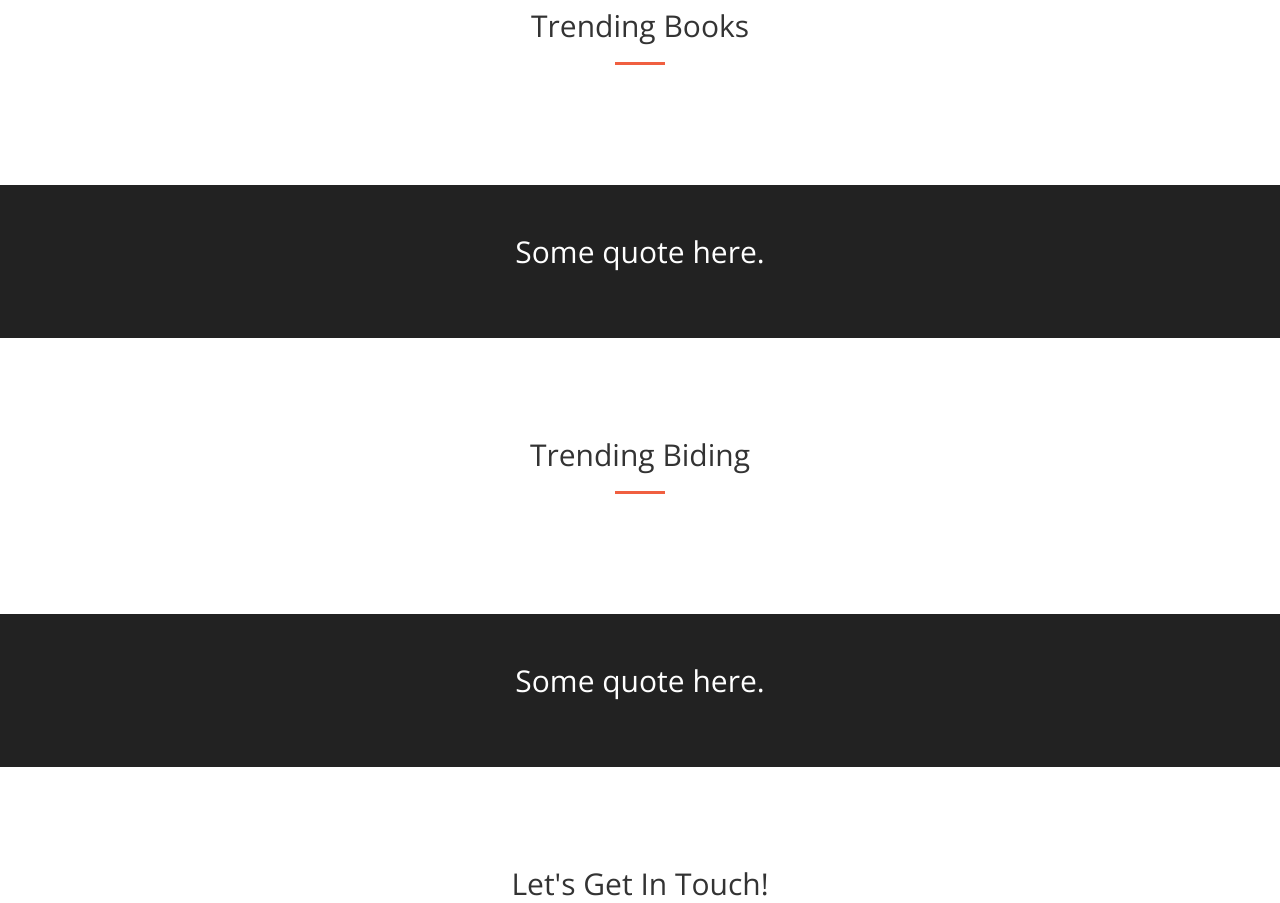
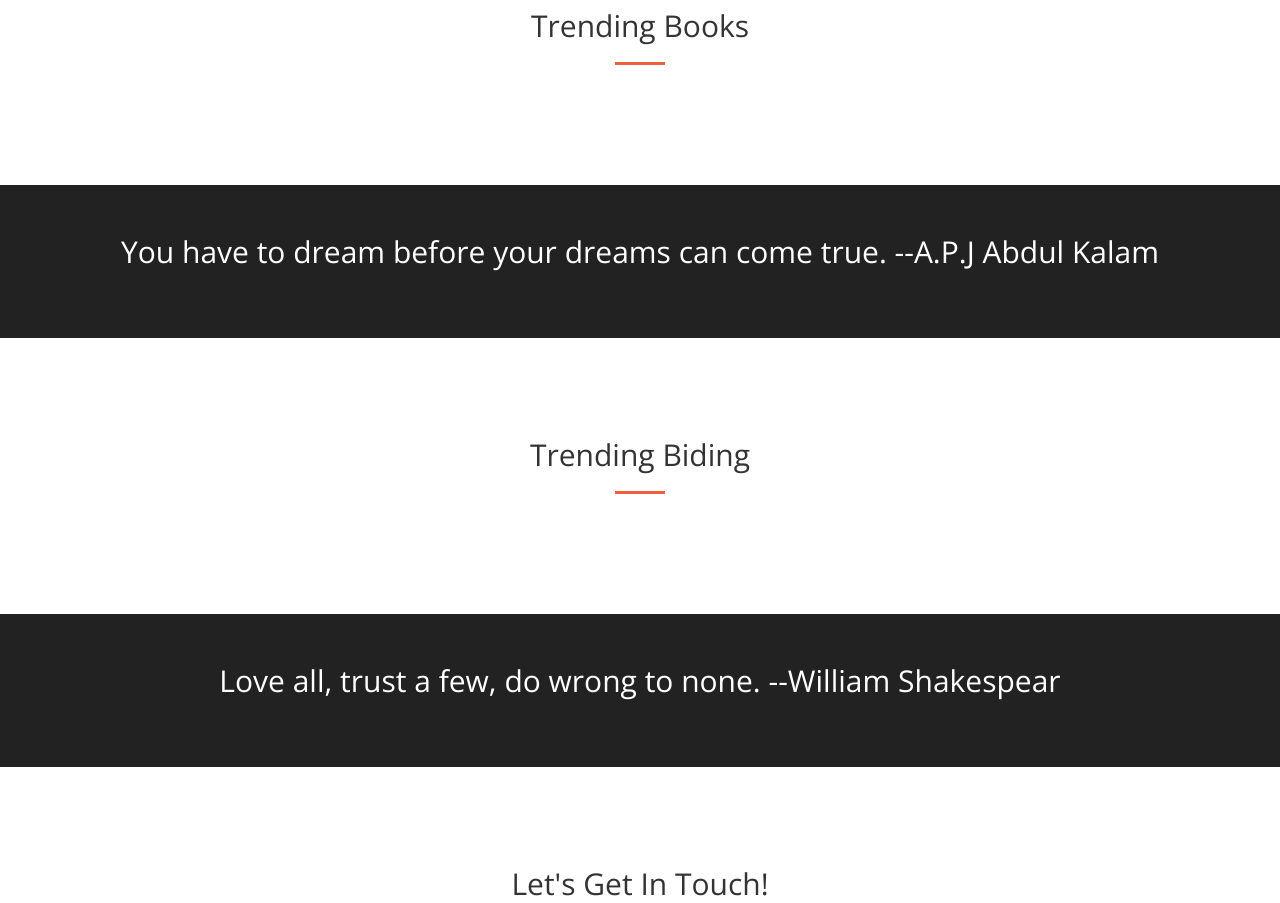
Before and after one commit to surajjana/savyrocket, a PHP site: page /flyingbook/home.php in a window 1280 px wide. Shown: the part 1167-2070 px from the top of the page. Run offline with PHP 8.4, Linux system fonts and the light colour scheme; the visitor is signed in with stand-in values (Sample User, id 1); data that the repository does not hold is empty; some libraries are stand-ins or nearby versions.

Commit message:
new commit

```diff
--- a/home.php
+++ b/home.php
@@ -237,7 +237,7 @@ if(! $retval_bid )
     <aside class="bg-dark">
         <div class="container text-center">
             <div class="call-to-action">
-                <h2>Some quote here.</h2>
+                <h2>You have to dream before your dreams can come true. --A.P.J Abdul Kalam</h2>
                 <!--<a href="#" class="btn btn-default btn-xl wow tada">Check Now!</a>-->
             </div>
         </div>
@@ -278,7 +278,7 @@ if(! $retval_bid )
     <aside class="bg-dark">
         <div class="container text-center">
             <div class="call-to-action">
-                <h2>Some quote here.</h2>
+                <h2>Love all, trust a few, do wrong to none. --William Shakespear</h2>
                 <!--<a href="#" class="btn btn-default btn-xl wow tada">Check Now!</a>-->
             </div>
         </div>
```
